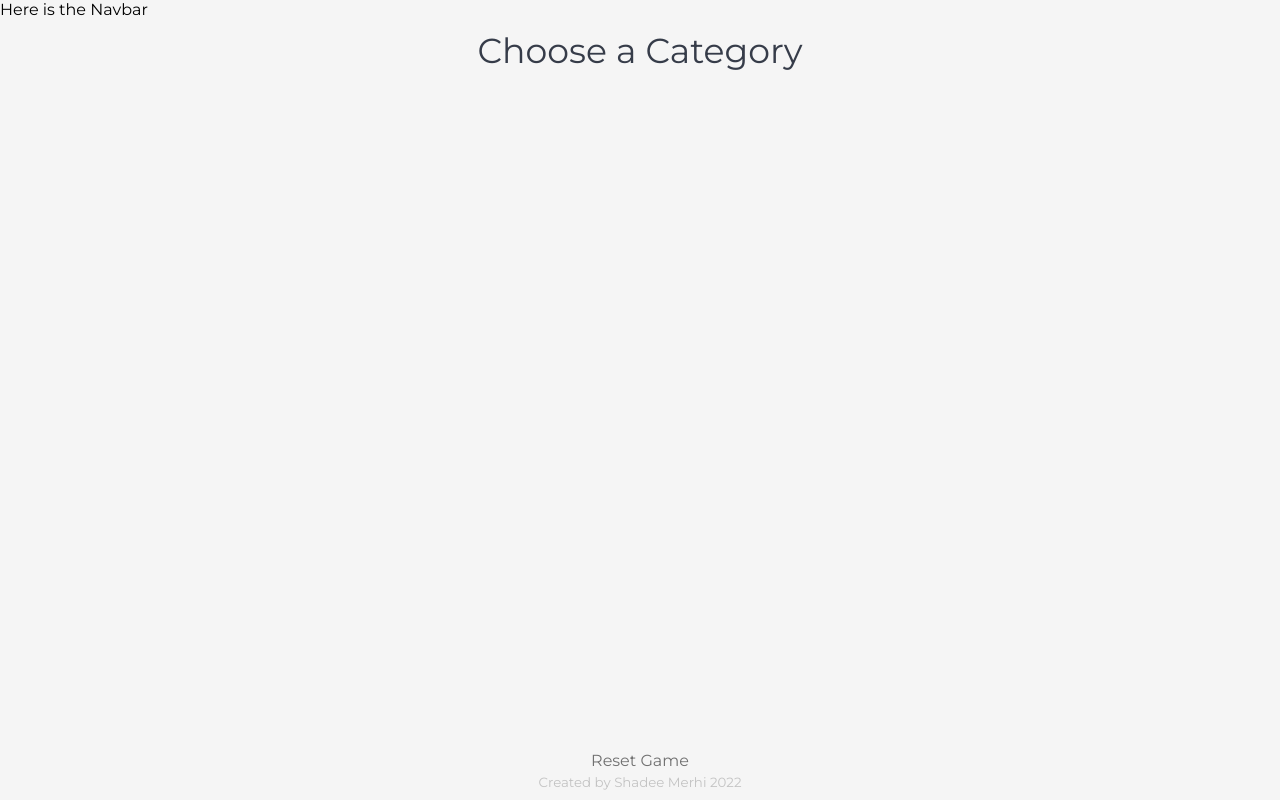
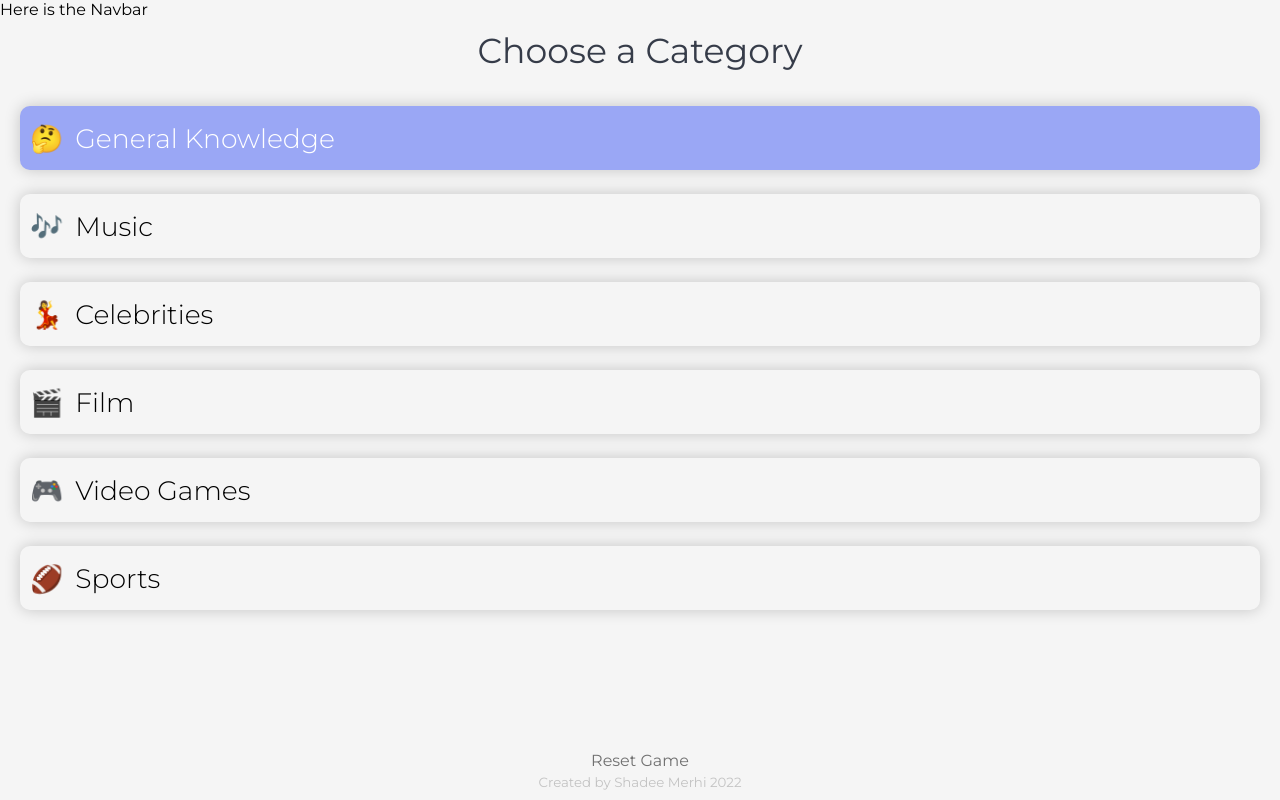
Before and after one commit to shadeemerhi/wheel-of-fortune, a Next.js app: page / in a window 1280 px wide. Both pictures are taken after typing "Sample" into the empty fields and a click on the button "Play". Built offline with nearby package versions, Linux system fonts and the light colour scheme.

Commit message:
add category selection

```diff
--- a/package.json
+++ b/package.json
@@ -9,6 +9,7 @@
     "lint": "next lint"
   },
   "dependencies": {
+    "classnames": "^2.3.1",
     "next": "12.1.0",
     "react": "17.0.2",
     "react-dom": "17.0.2",
--- /dev/null
+++ b/src/components/Categories/Category.module.scss
@@ -0,0 +1,29 @@
+@use "../../styles/main.scss";
+
+.categories_container {
+  width: 100%;
+  padding: 10px;
+
+  .item {
+    display: flex;
+    align-items: center;
+    height: 64px;
+    padding: 10px;
+    width: 100%;
+    margin: 24px 0px;
+    border-radius: main.$border-radius;
+    box-shadow: main.$box-shadow;
+    font-size: main.$lg-text;
+    font-weight: main.$light-weight;
+    cursor: pointer;
+
+    .emoji {
+      margin-right: 12px;
+    }
+
+    &._selected {
+      color: white;
+      background: main.$main;
+    }
+  }
+}
--- /dev/null
+++ b/src/components/Categories/CategoryItem.tsx
@@ -0,0 +1,31 @@
+import React from "react";
+import { Category } from "../../util/gameTypes";
+
+import styles from "./Category.module.scss";
+import classNames from "classnames";
+
+type CategoryItemProps = {
+  category: Category;
+  selectCategory: (value: Category) => void;
+  selected: boolean;
+};
+
+const CategoryItem: React.FC<CategoryItemProps> = ({
+  category,
+  selectCategory,
+  selected,
+}) => {
+  return (
+    <div
+      className={classNames({
+        [styles.item]: true,
+        [styles._selected]: selected,
+      })}
+      onClick={() => selectCategory(category)}
+    >
+      <span className={styles.emoji}>{category.emoji}</span>
+      <span>{category.displayText}</span>
+    </div>
+  );
+};
+export default CategoryItem;
--- a/src/components/Categories/index.tsx
+++ b/src/components/Categories/index.tsx
@@ -1,11 +1,28 @@
-import React from "react";
+import React, { useContext } from "react";
+import { CATEGORIES } from "../../util/staticData";
+import CategoryItem from "./CategoryItem";
+import { GameContext } from "../../context/GameProvider";
+
+import styles from "./Category.module.scss";
+import { GameState } from "../../util/gameTypes";
 
 type CategoriesProps = {};
 
-const Categories: React.FC<CategoriesProps> = () => {
+const Categories: React.FC<CategoriesProps> = ({}) => {
+  const { gameState, selectCategory } = useContext(GameContext);
+
   return (
     <div className="component_wrapper">
       <span className="primary_text xl_text">Choose a Category</span>
+      <div className={styles.categories_container}>
+        {CATEGORIES.map((category) => (
+          <CategoryItem
+            category={category}
+            selectCategory={selectCategory}
+            selected={category.categoryId === gameState.category.categoryId}
+          />
+        ))}
+      </div>
     </div>
   );
 };
--- a/src/components/Layout/Footer.tsx
+++ b/src/components/Layout/Footer.tsx
@@ -9,7 +9,7 @@ const Footer: React.FC = () => {
     <div className={styles.footer}>
       {gameState.step !== 0 && (
         <span
-          className={`${styles.reset_text} secondary_text`}
+          className={`${styles.reset_text} secondary_text pointer`}
           onClick={resetGame}
         >
           Reset Game
--- a/src/context/GameProvider.tsx
+++ b/src/context/GameProvider.tsx
@@ -1,34 +1,24 @@
 import React, { ReactNode, useState } from "react";
-
-interface GameContextInterface {
-  gameState: GameState;
-  startGame: any;
-  resetGame: any;
-}
+import { Category, GameContextInterface, GameState } from "../util/gameTypes";
+import { CATEGORIES } from "../util/staticData";
 
 const DEFAULT_GAME_STATE: GameState = {
   step: 0,
   loading: false,
   playerName: "",
-  category: "Sports",
+  category: CATEGORIES[0],
 };
 
 export const GameContext = React.createContext<GameContextInterface>({
   gameState: DEFAULT_GAME_STATE,
   startGame: null,
   resetGame: null,
+  selectCategory: null,
 });
 
 interface GameProviderProps {
   children: ReactNode;
 }
-
-type GameState = {
-  step: number;
-  loading: boolean;
-  playerName: string;
-  category: string;
-};
 
 const GameProvider = ({ children }: GameProviderProps) => {
   const [gameState, setGameState] = useState<GameState>(DEFAULT_GAME_STATE);
@@ -43,10 +33,18 @@ const GameProvider = ({ children }: GameProviderProps) => {
 
   const resetGame = () => setGameState(DEFAULT_GAME_STATE);
 
+  const selectCategory = (category: Category) => {
+    setGameState((prev) => ({
+      ...prev,
+      category,
+    }));
+  };
+
   const value: GameContextInterface = {
     gameState,
     startGame,
     resetGame,
+    selectCategory,
   };
 
   return <GameContext.Provider value={value}>{children}</GameContext.Provider>;
--- a/src/styles/globals.scss
+++ b/src/styles/globals.scss
@@ -1,27 +1,10 @@
-$xs-text: 8pt;
-$sm-text: 10pt;
-$md-text: 14pt;
-$mdlg-text: 18pt;
-$lg-text: 20pt;
-$xl-text: 26pt;
-
-$border-radius: 10px;
-$font-stack: montserrat, sans-serif;
-
-$text-primary: #363c49;
-$text-secondary: #707070;
-$text-accent: #c3c3c3;
-$body: #f5f5f5;
-$main: #9aa7f5;
-$error: #f74d51;
-$success: #00db5d;
-$box-shadow: 0px 0px 10px #000000;
+@use "./main.scss";
 
 body {
   padding: 0;
   margin: 0;
-  font-family: $font-stack;
-  background: $body;
+  font-family: main.$font-stack;
+  background: main.$body;
 }
 
 a {
@@ -41,15 +24,15 @@ a {
 
 button {
   height: 44px;
-  font-size: $lg-text;
-  font-family: $font-stack;
-  border-radius: $border-radius;
+  font-size: main.$lg-text;
+  font-family: main.$font-stack;
+  border-radius: main.$border-radius;
   border: none;
   margin-top: 10px;
 
   &.btn_primary {
     color: white;
-    background-color: $main;
+    background-color: main.$main;
   }
 
   &:focus {
@@ -61,18 +44,18 @@ input {
   height: 26px;
   border-radius: 4px;
   border: none;
-  font-family: $font-stack;
+  font-family: main.$font-stack;
   padding: 10px;
   height: 46px;
   margin: 16px 0px;
-  font-size: $md-text;
+  font-size: main.$md-text;
 
   &:focus {
-    outline: 2px solid $main;
+    outline: 2px solid main.$main;
   }
 
   &::placeholder {
-    color: $text-accent;
+    color: main.$text-accent;
   }
 }
 
@@ -85,15 +68,15 @@ input {
 }
 
 .primary_text {
-  color: $text-primary;
+  color: main.$text-primary;
 }
 
 .secondary_text {
-  color: $text-secondary;
+  color: main.$text-secondary;
 }
 
 .accent_text {
-  color: $text-accent;
+  color: main.$text-accent;
 }
 
 .light_text {
@@ -113,25 +96,29 @@ input {
 }
 
 .xs_text {
-  font-size: $xs-text;
+  font-size: main.$xs-text;
 }
 
 .sm_text {
-  font-size: $sm-text;
+  font-size: main.$sm-text;
 }
 
 .md_text {
-  font-size: $md-text;
+  font-size: main.$md-text;
 }
 
 .mdlg_text {
-  font-size: $mdlg-text;
+  font-size: main.$mdlg-text;
 }
 
 .lg_text {
-  font-size: $lg-text;
+  font-size: main.$lg-text;
 }
 
 .xl_text {
-  font-size: $xl-text;
+  font-size: main.$xl-text;
 }
+
+.pointer {
+  cursor: pointer;
+}
--- /dev/null
+++ b/src/styles/main.scss
@@ -0,0 +1,22 @@
+$xs-text: 8pt;
+$sm-text: 10pt;
+$md-text: 14pt;
+$mdlg-text: 18pt;
+$lg-text: 20pt;
+$xl-text: 26pt;
+
+$light-weight: 300;
+$regular-weight: 500;
+$heavy-weight: 700;
+
+$border-radius: 10px;
+$box-shadow: 0px 0px 16px rgb(0, 0, 0, 0.2);
+$font-stack: montserrat, sans-serif;
+
+$text-primary: #363c49;
+$text-secondary: #707070;
+$text-accent: #c3c3c3;
+$body: #f5f5f5;
+$main: #9aa7f5;
+$error: #f74d51;
+$success: #00db5d;
--- /dev/null
+++ b/src/util/gameTypes.ts
@@ -0,0 +1,19 @@
+export type GameState = {
+  step: number;
+  loading: boolean;
+  playerName: string;
+  category: Category;
+};
+
+export type Category = {
+  displayText: string;
+  emoji: string;
+  categoryId: number;
+};
+
+export interface GameContextInterface {
+  gameState: GameState;
+  startGame: any;
+  resetGame: any;
+  selectCategory: any;
+}
--- /dev/null
+++ b/src/util/staticData.ts
@@ -0,0 +1,34 @@
+import { Category } from "./gameTypes";
+
+export const CATEGORIES: Category[] = [
+  {
+    displayText: "General Knowledge",
+    emoji: "🤔",
+    categoryId: 1,
+  },
+  {
+    displayText: "Music",
+    emoji: "🎶",
+    categoryId: 2,
+  },
+  {
+    displayText: "Celebrities",
+    emoji: "💃",
+    categoryId: 3,
+  },
+  {
+    displayText: "Film",
+    emoji: "🎬",
+    categoryId: 4,
+  },
+  {
+    displayText: "Video Games",
+    emoji: "🎮",
+    categoryId: 5,
+  },
+  {
+    displayText: "Sports",
+    emoji: "🏈",
+    categoryId: 6,
+  },
+];
```
Also changed, not shown: 1 other file (tests, documents, lock files or other folders).
